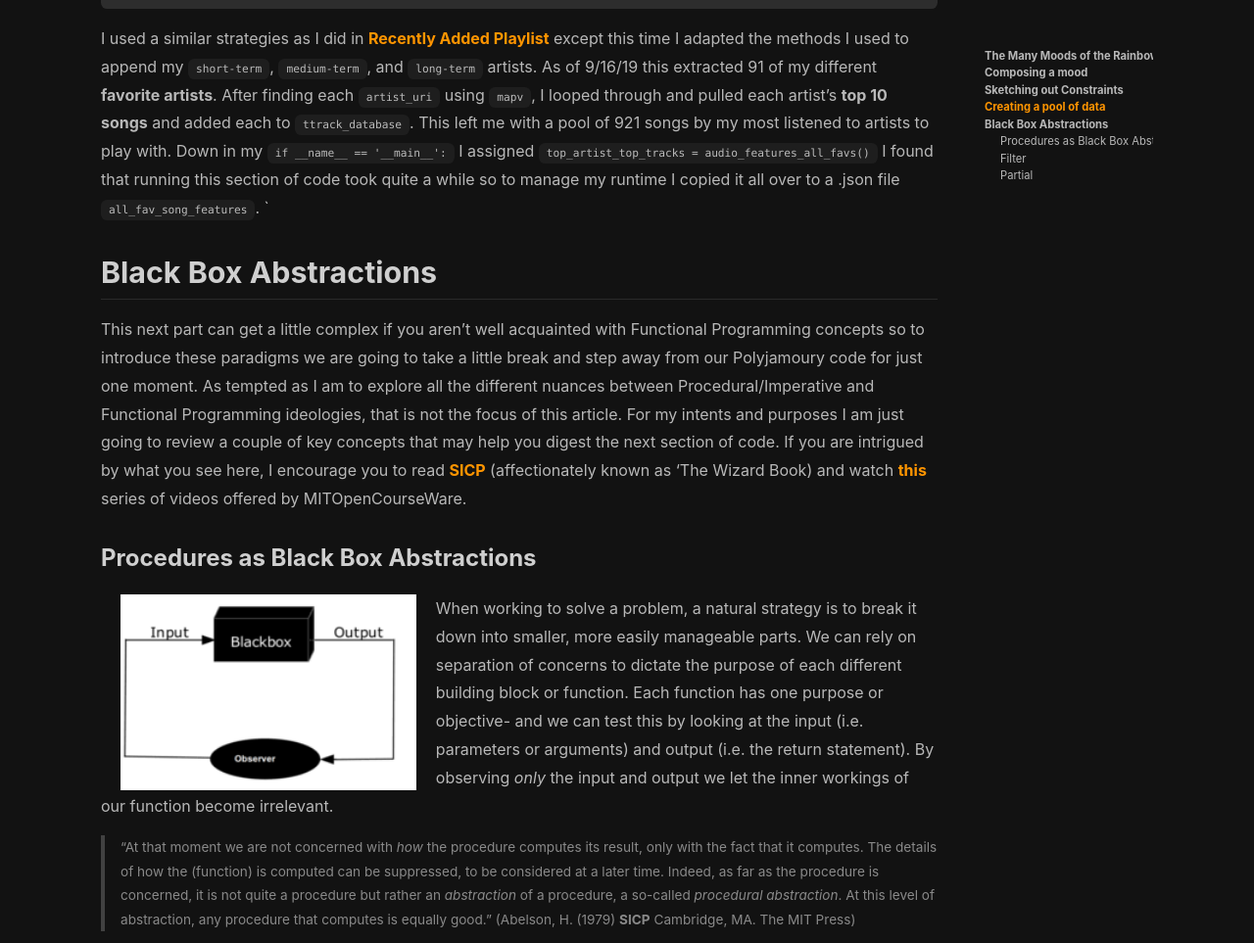
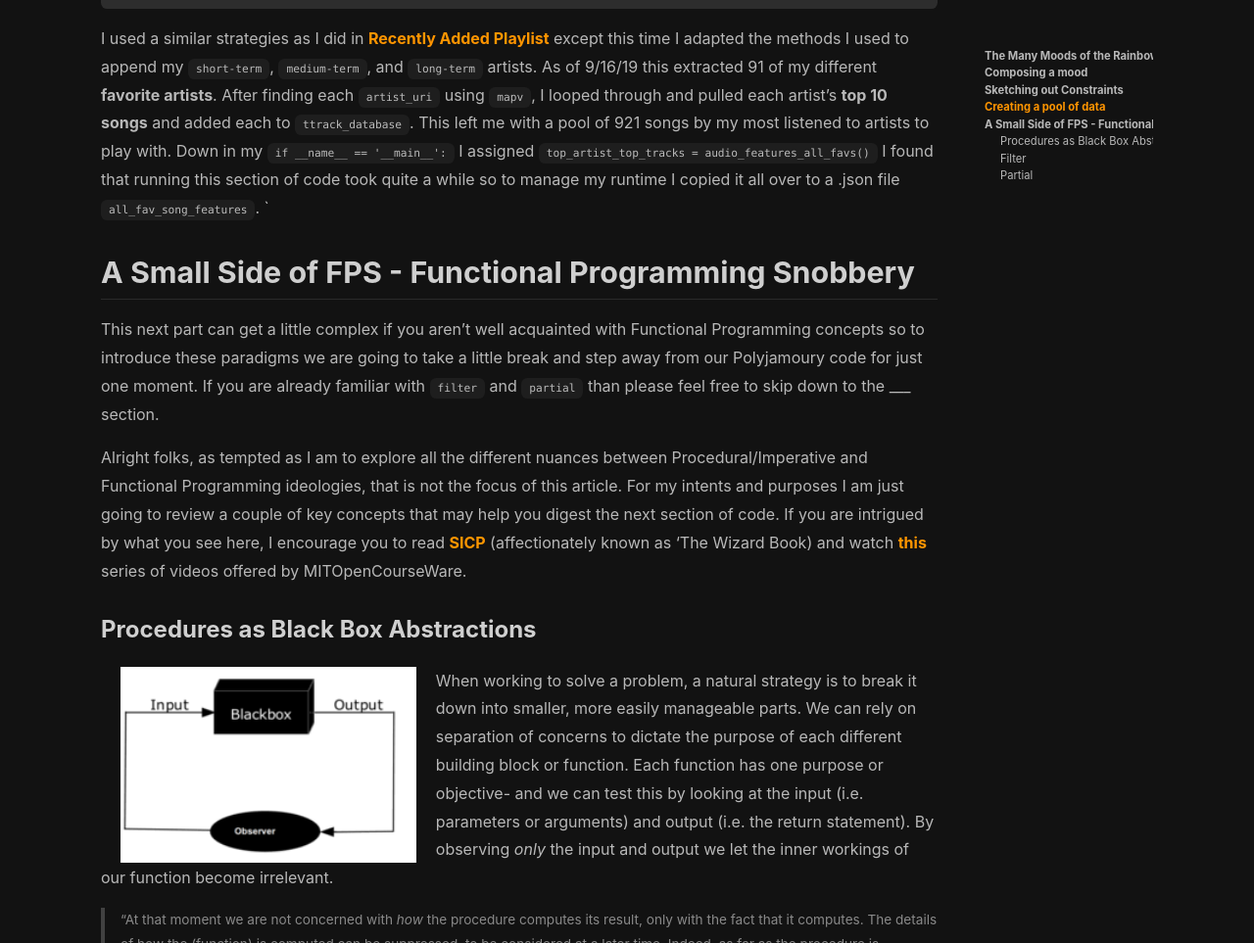
Before and after one commit to lambduhh/lambduhh.github.io, a Jekyll site: the page built from _posts/2019-10-10-colorjamoury.md, in a window 1280 px wide and 1400 px high, scrolled down 4990 px, cut to the strip 0-963 px from the top of the window. Shown: the whole strip at 98% size. Built offline with Jekyll 4.4.1, drawn with Linux system fonts in a browser that asks for light colours; nearby versions of some CDN libraries; some of the changed text lies outside the part shown.

Commit message:
-filter and partial

```diff
--- a/_posts/2019-10-10-colorjamoury.md
+++ b/_posts/2019-10-10-colorjamoury.md
@@ -208,11 +208,13 @@ artist's **top 10 songs** and added each to `ttrack_database`. This left me with
 Down in my `if __name__ == '__main__':` I assigned `top_artist_top_tracks = audio_features_all_favs()` I found that running this section
 of code took quite a while so to manage my runtime I copied it all over to a .json file `all_fav_song_features`.
 `
-## Black Box Abstractions
+## A Small Side of FPS - Functional Programming Snobbery
 
 This next part can get a little complex if you aren't well acquainted with Functional Programming concepts so to
 introduce these paradigms we are going to take a little break and step away from our Polyjamoury code for just one moment.
-As tempted as I am to explore all the different nuances between Procedural/Imperative and Functional Programming ideologies,
+If you are already familiar with `filter` and `partial` than please feel free to skip down to the ___ section.
+
+Alright folks, as tempted as I am to explore all the different nuances between Procedural/Imperative and Functional Programming ideologies,
 that is not the focus of this article. For my intents and purposes I am just going to review a couple of key concepts that may
 help you digest the next section of code. If you are intrigued by what you see here, I encourage you to read [SICP](https://mitpress.mit.edu/sites/default/files/sicp/index.html)
 (affectionately known as 'The Wizard Book) and watch [this](https://www.youtube.com/watch?v=2Op3QLzMgSY&list=PL8FE88AA54363BC46)
@@ -220,7 +222,7 @@ series of videos offered by MITOpenCourseWare.
 
 ### Procedures as Black Box Abstractions
 
-<img src="/photos/blackbox.png" alt="blackbox" max-width="600" height="200" align="left" hspace="20" />
+<img src="/photos/blackbox.png" alt="blackbox" max-width="500" height="200" align="left" hspace="20" />
 
 When working to solve a problem, a natural strategy is to break it down into smaller, more easily manageable parts. We can rely on
 separation of concerns to dictate the purpose of each different building block or function. Each function has one purpose or objective- and
@@ -249,6 +251,8 @@ in the [functools](https://docs.python.org/3/library/functools.html) module.
 When using a Higher Order Function I often refer to the function I write to "feed" to the Higher Order Function as a "predicate" function.
 Let's say you are asked to find which numbers are even when given a list of numbers [1 ,2, 3, 4]. We could use [filter](https://www.w3schools.com/python/ref_func_filter.asp)
 to do so, but first we need to write a function to pass to `filter`
+*Note: Since computers are lazy when using a HOF `list` must be used to display the content, otherwise your output will read `<filter object at 0x7d98ab32a700>`*
+
 {% highlight python %}
 def is_even(number):  # this is the predicate function
     if (number % 2) == 0:
@@ -300,8 +304,13 @@ def adds_some_numbers(a, b, c):
     return a + b + c
 
 adds_10_to_some_numbers = partial(adds_some_numbers, 10)
+
 if __name__ == '__main__':
     print(adds_10_to_some_numbers(10, 20))
 >> 40
 
 {% endhighlight %}
+
+So `partial` is kind of like your cool friend Greg who actually brings his own beer to the party.
+
+#
```
